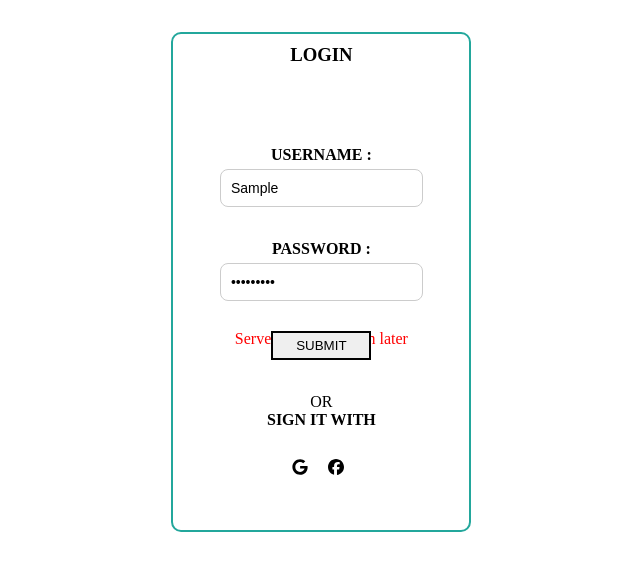
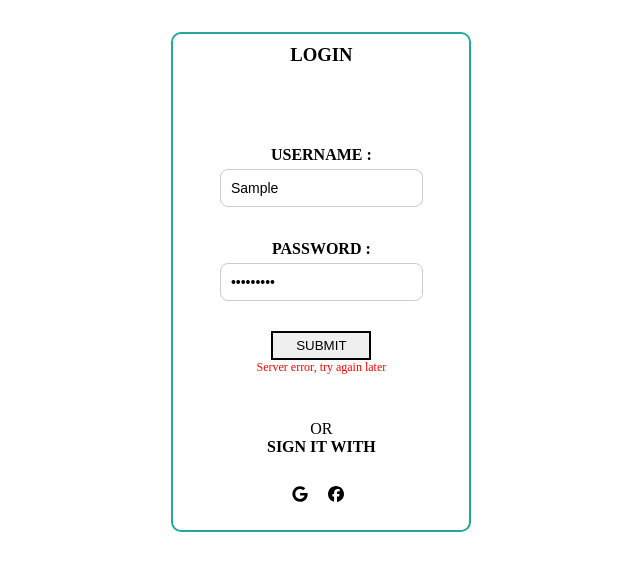
Before and after one commit to dhar-san/Event_Management_Frontend, a React (Vite) app: page /Login in a window 1280 px wide. Both pictures are taken after typing "Sample", "Sample123" into the empty fields and a click on the button "SUBMIT". Shown: the top 570 px of the page, without its empty margins (347-987 px from the left). Built offline with nearby package versions, Linux system fonts and the light colour scheme; no server answers.

Commit message:
second_commit

```diff
--- a/src/Login.jsx
+++ b/src/Login.jsx
@@ -8,7 +8,6 @@ function Login() {
   const [password, setPassword] = useState("");
   const [message, setMessage] = useState("");
   const navigate = useNavigate();   // ✅ useNavigate hook
-
   const handleSubmit = async (e) => {
     e.preventDefault();
     try {
@@ -49,7 +48,7 @@ function Login() {
         </form>
       </div>
 
-      {message && <p style={{color:"red"}}>{message}</p>}
+      {message && <p style={{color:"red"}} className='Error_Text'>{message}</p>}
 
       <p className='or_text'>OR</p>
       <p><b>SIGN IT WITH</b></p>
--- a/src/index.css
+++ b/src/index.css
@@ -654,3 +654,9 @@ form input {
   transform: translateY(1px);
   box-shadow: 0 3px 10px rgba(0,0,0,0.2);
 }
+
+.Error_Text {
+  color: red;
+  font-size: 12px;
+  margin-top: 30px;
+}
```
